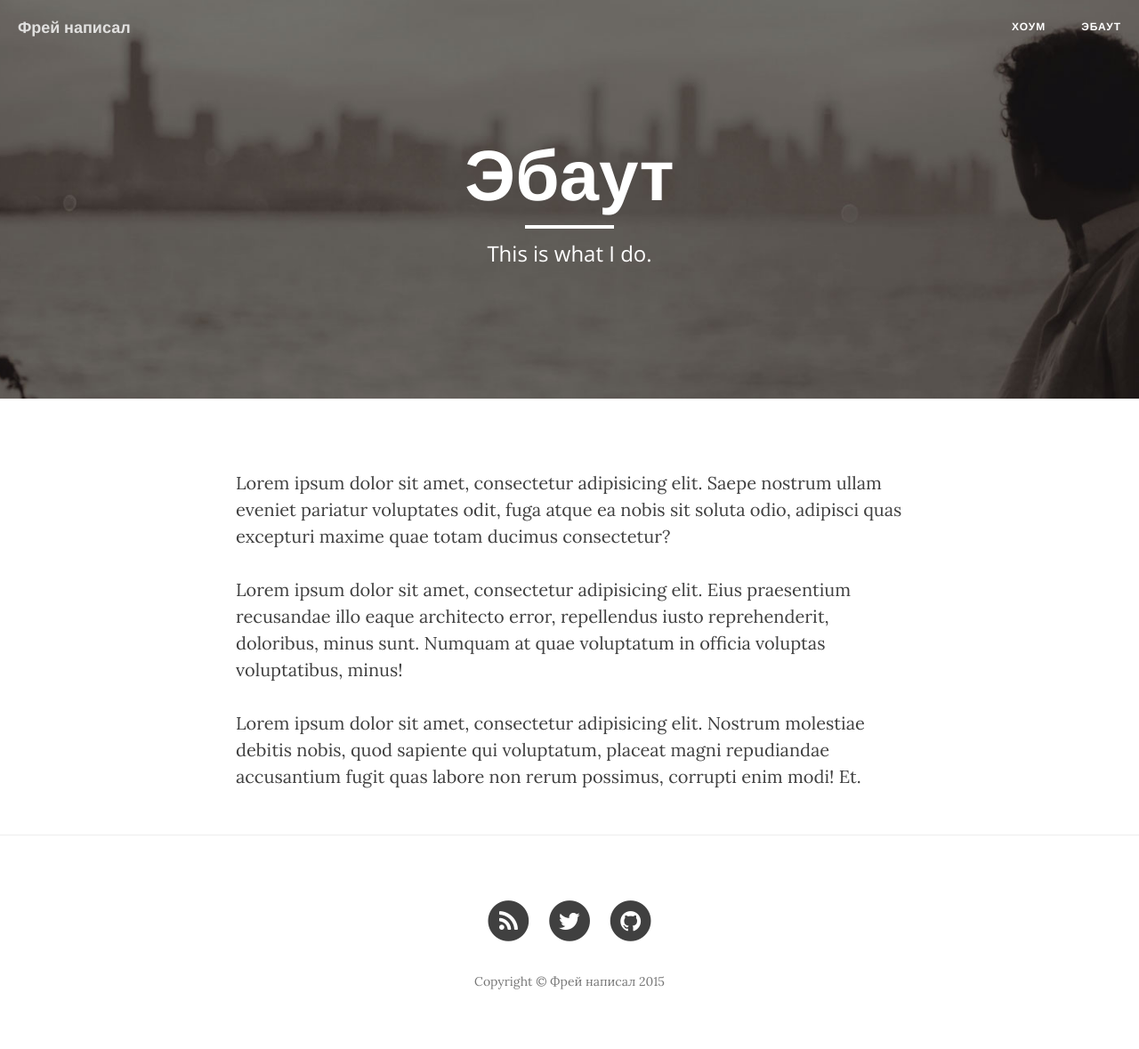
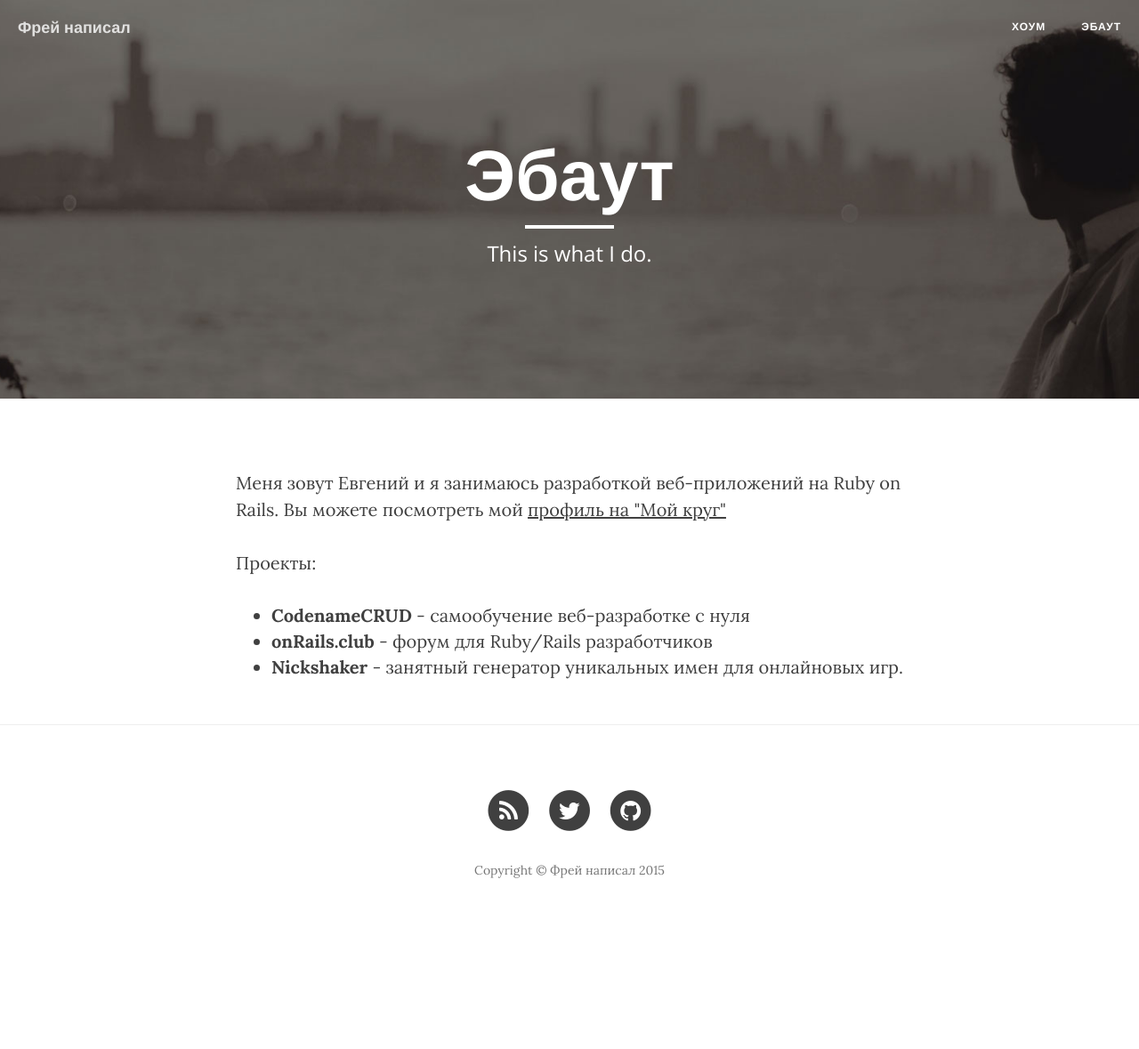
Before and after one commit to Freika/freika.github.io, a Jekyll site: the page built from about.html, in a window 1280 px wide. Shown: the whole page at 89% size. Built offline with Jekyll 4.4.1, drawn with Linux system fonts in a browser that asks for light colours; nearby versions of some CDN libraries; after the commit the page ends 1054 px from its top, so only the background shows below that.

Commit message:
Update about page.

```diff
--- a/about.html
+++ b/about.html
@@ -5,8 +5,13 @@ description: "This is what I do."
 header-img: "img/about-bg.jpg"
 ---
 
-<p>Lorem ipsum dolor sit amet, consectetur adipisicing elit. Saepe nostrum ullam eveniet pariatur voluptates odit, fuga atque ea nobis sit soluta odio, adipisci quas excepturi maxime quae totam ducimus consectetur?</p>
+<p>Меня зовут Евгений и я занимаюсь разработкой веб-приложений на Ruby on Rails. Вы можете посмотреть мой <a href="https://moikrug.ru/freika">профиль на "Мой круг"</a></p>
+<p>
+Проекты:
 
-<p>Lorem ipsum dolor sit amet, consectetur adipisicing elit. Eius praesentium recusandae illo eaque architecto error, repellendus iusto reprehenderit, doloribus, minus sunt. Numquam at quae voluptatum in officia voluptas voluptatibus, minus!</p>
-
-<p>Lorem ipsum dolor sit amet, consectetur adipisicing elit. Nostrum molestiae debitis nobis, quod sapiente qui voluptatum, placeat magni repudiandae accusantium fugit quas labore non rerum possimus, corrupti enim modi! Et.</p>
+<ul>
+<li><strong><a href='http://codenamecrud.ru/'>CodenameCRUD</a></strong> - самообучение веб-разработке с нуля</li>
+  <li><strong><a href='http://onrails.club/'>onRails.club</a></strong> - форум для Ruby/Rails разработчиков</li>
+  <li><strong><a href='https://nickshaker.com/'>Nickshaker</a></strong> - занятный генератор уникальных имен для онлайновых игр.</li>
+</ul>
+</p>
```
